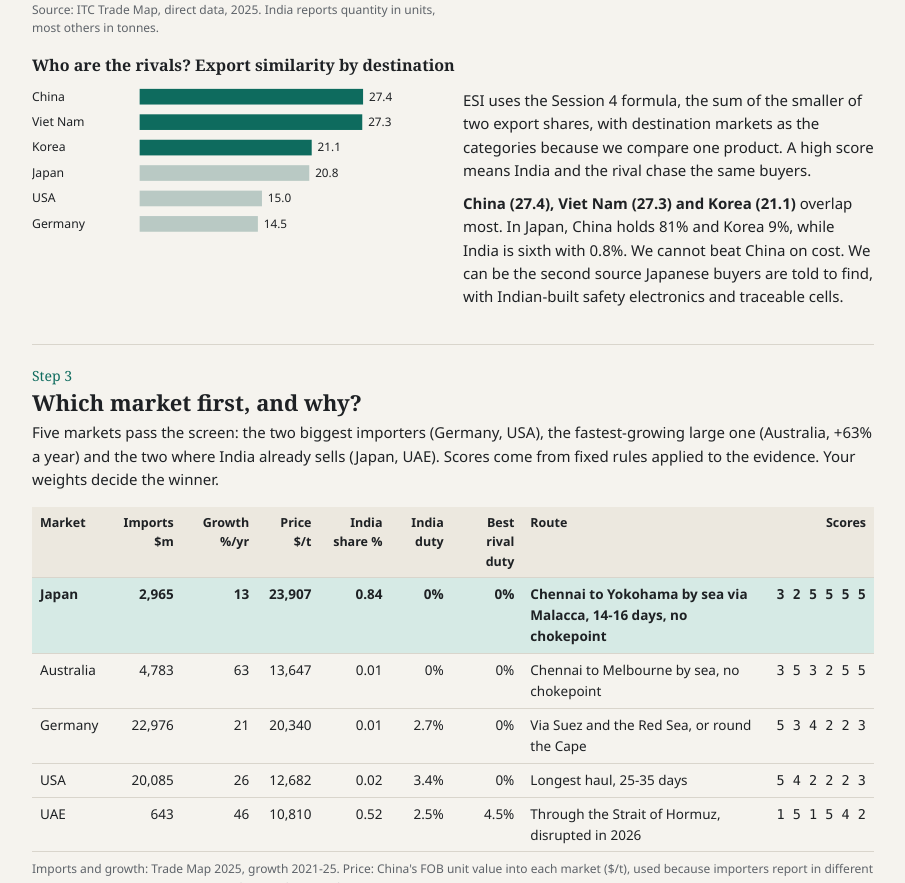
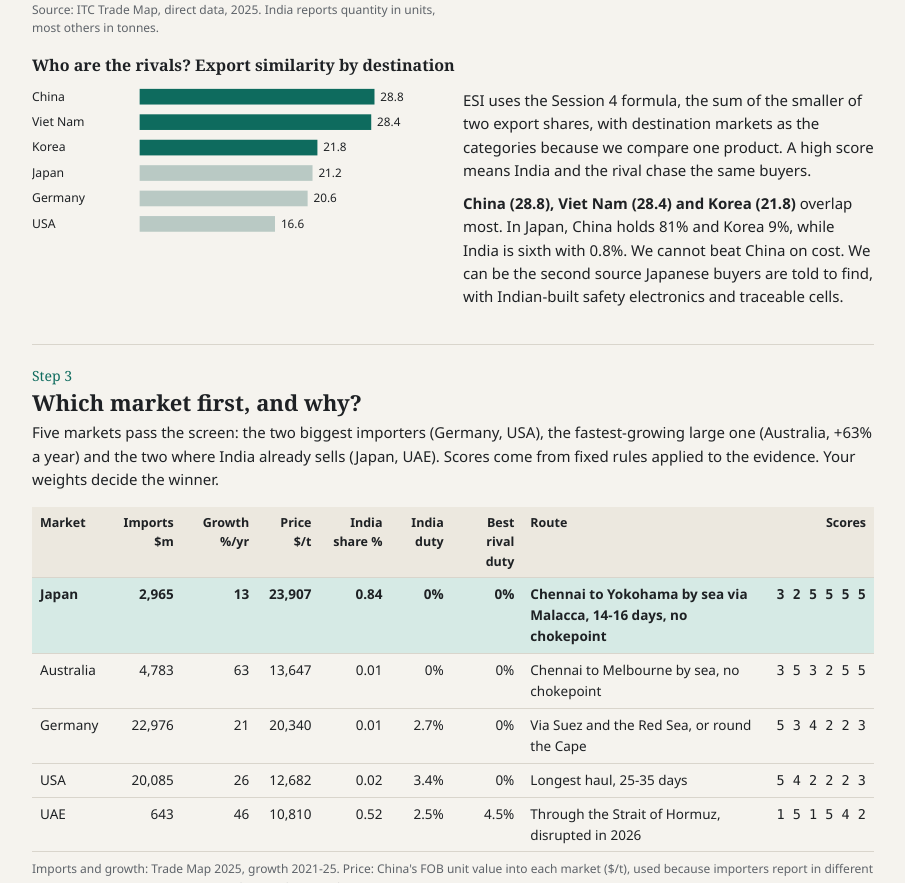
Before and after one commit to PRANSH18/liion-export-plan, a plain HTML site: page index.html in a window 1280 px wide. Shown: the part 1372-2255 px from the top of the page, without its empty margins (8-913 px from the left). Drawn offline with Linux system fonts and the light colour scheme.

Commit message:
Update ESI values and related text in index.html

```diff
--- a/index.html
+++ b/index.html
@@ -150,7 +150,7 @@ footer{padding:22px 0 40px;font-size:12.5px;color:var(--muted)}
     <div id="esi"></div>
     <div>
       <p>ESI uses the Session 4 formula, the sum of the smaller of two export shares, with destination markets as the categories because we compare one product. A high score means India and the rival chase the same buyers.</p>
-      <p><b>China (27.4), Viet Nam (27.3) and Korea (21.1)</b> overlap most. In Japan, China holds 81% and Korea 9%, while India is sixth with 0.8%. We cannot beat China on cost. We can be the second source Japanese buyers are told to find, with Indian-built safety electronics and traceable cells.</p>
+      <p><b>China (28.8), Viet Nam (28.4) and Korea (21.8)</b> overlap most. In Japan, China holds 81% and Korea 9%, while India is sixth with 0.8%. We cannot beat China on cost. We can be the second source Japanese buyers are told to find, with Indian-built safety electronics and traceable cells.</p>
     </div>
   </div>
 </section>
@@ -319,7 +319,7 @@ var ACCESS={
 var CHK=["IEC code and AEO registration","Advance Authorisation for cells without duty","UN38.3 test report and MSDS","IEC 62619 / JIS C 8715-2 certificate","Japanese importer or agent signed","DG-trained freight forwarder booked","Product liability and cargo insurance","Second cell supplier qualified"];
 var TREND=[["2016",1.3],["2017",3.7],["2018",6.1],["2019",9.1],["2020",7.8],["2021",12],["2022",76],["2023",138],["2024",93],["2025",60]];
 var TJP=[0.01,0.002,0.045,0.009,0.055,4.9,12,35,15,26];
-var ESI=[["China",27.4],["Viet Nam",27.3],["Korea",21.1],["Japan",20.8],["USA",15.0],["Germany",14.5]];
+var ESI=[["China",28.8],["Viet Nam",28.4],["Korea",21.8],["Japan",21.2],["Germany",20.6],["USA",16.6]];
 
 function band(x,c){for(var i=0;i<c.length;i++){if(x<c[i])return i+1;}return 5;}
 function scores(k){var m=MK[k];var acc=(m.duty===0?5:m.duty<=2.5?4:m.duty<=5?3:2)-(m.duty>m.best?1:0);
```
